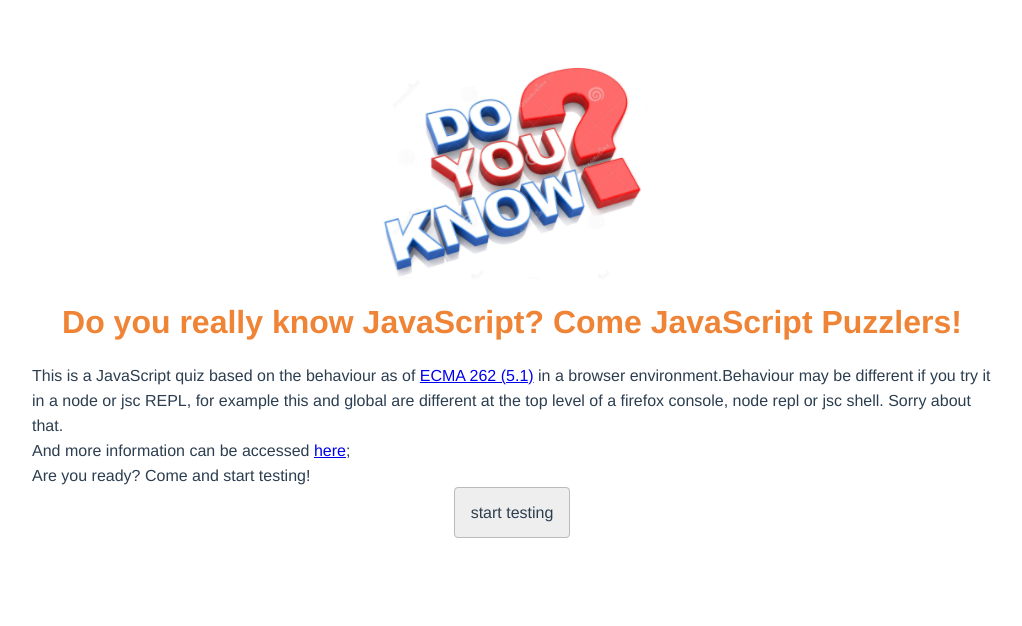
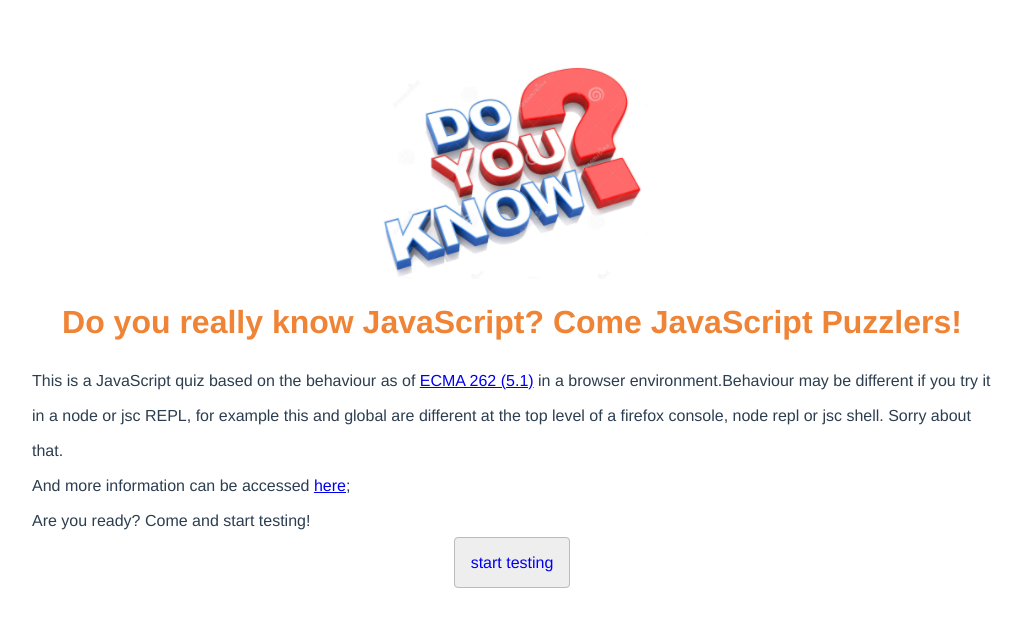
Before and after one commit to XiaoNode/js-Puzzlers-in-Vue, a Vue app: page /#/ in a window 1280 px wide. Shown: the top 626 px of the page, without its empty margins (128-1150 px from the left). Built offline with nearby package versions, Linux system fonts and the light colour scheme.

Commit message:
修正页面

```diff
--- a/index.html
+++ b/index.html
@@ -2,7 +2,7 @@
 <html>
   <head>
     <meta charset="utf-8">
-    <title>puzzlers</title>
+    <title>JavaScript puzzlers test</title>
   </head>
   <body>
     <div id="app"></div>
--- a/src/App.vue
+++ b/src/App.vue
@@ -1,6 +1,5 @@
 <template>
   <div id="app">
-    <img src="./assets/logo.png">
     <router-view></router-view>
   </div>
 </template>
--- a/src/components/Hello.vue
+++ b/src/components/Hello.vue
@@ -1,9 +1,11 @@
 <template>
   <div class="hello">
+    <img src="../assets/doyou.png">
     <h1>{{ title }}</h1>
-   <p v-html='msg'>
+   <p v-html='hmtlp'>
    </p>
-   <a class="button">start testing</a>
+   <!-- <a class="button">start testing</a> -->
+   <router-link to="item" class="button">start testing</router-link>
   </div>
 </template>
 
@@ -13,7 +15,7 @@ export default {
   data () {
     return {
       title: 'Do you really know JavaScript? Come JavaScript Puzzlers!',
-      msg: `This is a JavaScript quiz based on the behaviour as of <a href='http://www.ecma-international.org/ecma-262/5.1/#sec-15.4.4.19' target='_blank'>ECMA 262 (5.1)</a> in a browser environment.Behaviour may be different if you try it in a node or jsc REPL, for example this and global are different at the top level of a firefox console, node repl or jsc shell. Sorry about that.
+      hmtlp: `This is a JavaScript quiz based on the behaviour as of <a href='http://www.ecma-international.org/ecma-262/5.1/#sec-15.4.4.19' target='_blank'>ECMA 262 (5.1)</a> in a browser environment.Behaviour may be different if you try it in a node or jsc REPL, for example this and global are different at the top level of a firefox console, node repl or jsc shell. Sorry about that.
         <br>
         And more information can be accessed <a href='http://javascript-puzzlers.herokuapp.com/' target='_blank'>here</a>;
         <br>
@@ -30,9 +32,10 @@ h1{
   color: #EF8436;
 }
 p{
-  line-height: 25px;
+  line-height: 35px;
   text-align:left;
 }
+a{ text-decoration: none; }
 a.button{
   box-sizing: border-box;
   text-align: center;
```
Also changed, not shown: src/assets/doyou.png (renamed from src/assets/logo.png).
